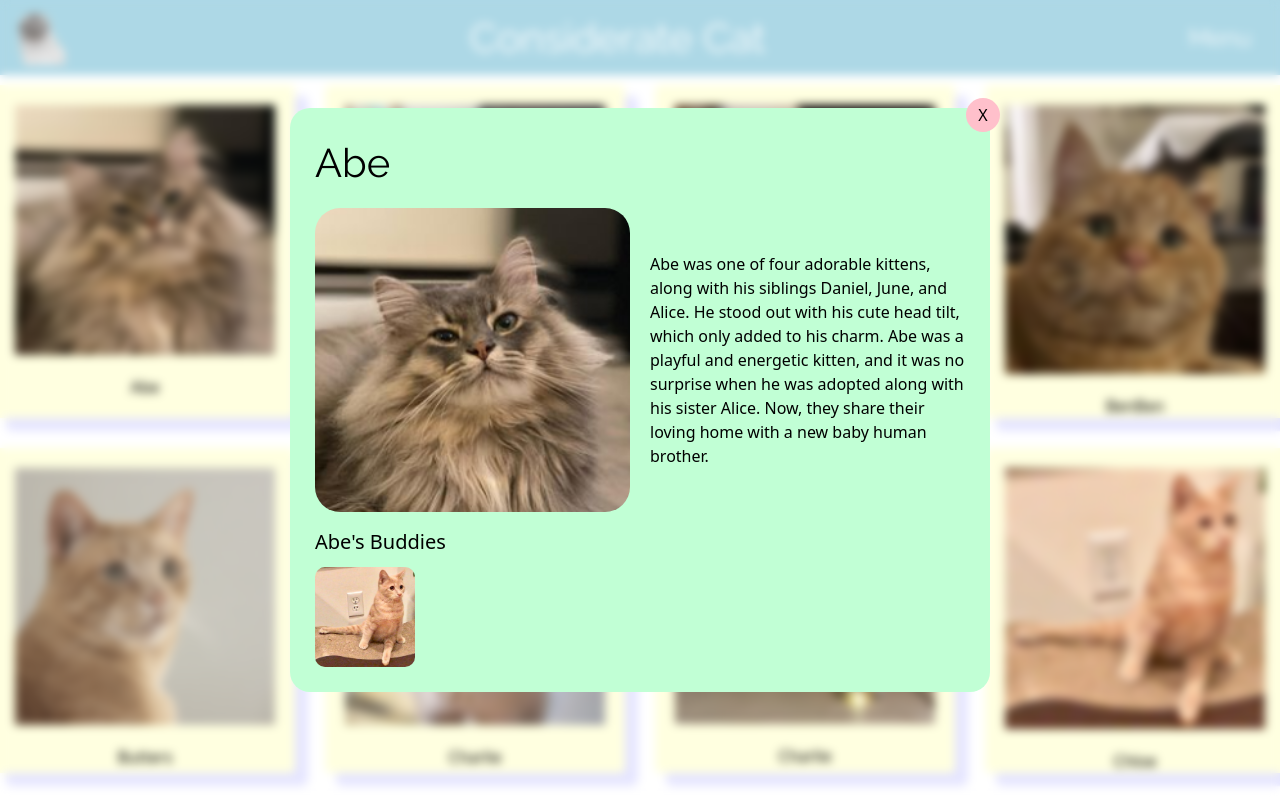
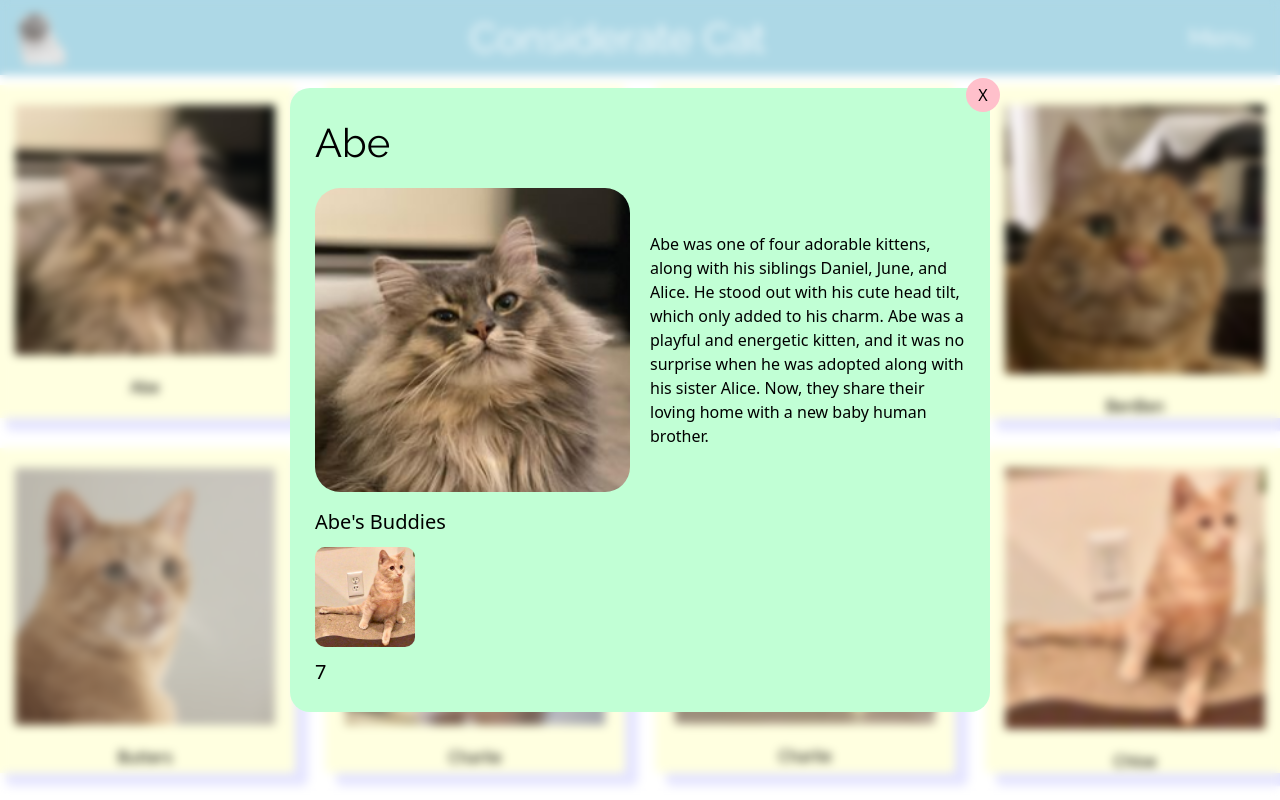
Before and after one commit to madeleine-patience/Considerate-Cat-Tarot-App, a React (Vite) app: page /CatCatalogue in a window 1280 px wide. Both pictures are taken after a click on the picture 145 px from the left and 230 px from the top of the page. Shown: the top 800 px of the page. Built offline with nearby package versions, Linux system fonts and the light colour scheme; grey boxes are pictures that could not be loaded; a web font is replaced by a local one.

Commit message:
Made a copy of the data file before sorting to fix the buddy issue and re-unite the cats with their partners.

```diff
--- a/src/components/SelectedCatinfo.tsx
+++ b/src/components/SelectedCatinfo.tsx
@@ -45,8 +45,8 @@ const DescriptionParagraph = styled("p")({
   textOverflow: "ellipsis",
   whiteSpace: "normal",
   display: "-webkit-box",
-  "-webkit-line-clamp": "12",
-  "-webkit-box-orient": "vertical",
+  webkitLineClamp: "12",
+  webkitBoxOrient: "vertical",
 });
 // Second section of Container
 
@@ -79,12 +79,15 @@ function SelectedCat({ data }: ICatProps) {
       </MainContent>
       <BuddyContainer>
         {data.buddyIds && <h3> {data.name}'s Buddies</h3>}
-        {buddyLinks &&
-          buddyLinks.map((buddyNumber) => (
-            <BuddyImage
-              key={"hi"}
-              src={catData.cats[buddyNumber].image}
-            ></BuddyImage>
+        {data.buddyIds &&
+          data.buddyIds.map((buddyNumber) => (
+            <>
+              <BuddyImage
+                key={"hi"}
+                src={catData.cats[buddyNumber].image}
+              ></BuddyImage>
+              <div>{buddyNumber}</div>
+            </>
           ))}
       </BuddyContainer>
     </ModalContainer>
--- a/src/components/TarotCardDetails.tsx
+++ b/src/components/TarotCardDetails.tsx
@@ -68,7 +68,6 @@ function TarotCard({ data }: TarotCardProps) {
     const findTheCat = catData.cats.find((cat) => cat.image === image);
     handleShowCatInfo(findTheCat);
   }
-  console.log(data);
   return (
     <ModalContainer>
       {!showCatInfo && (
--- a/src/pages/TarotRead.tsx
+++ b/src/pages/TarotRead.tsx
@@ -106,7 +106,6 @@ function TarotRead() {
   }
 
   const cardsRevealed = randomTarotNumbers.map((tarotFront) => {
-    console.log(tarotFront);
     return (
       <TarotFront
         key={data.tarotDeck[tarotFront].id + "-cardsRevealed"}
```
